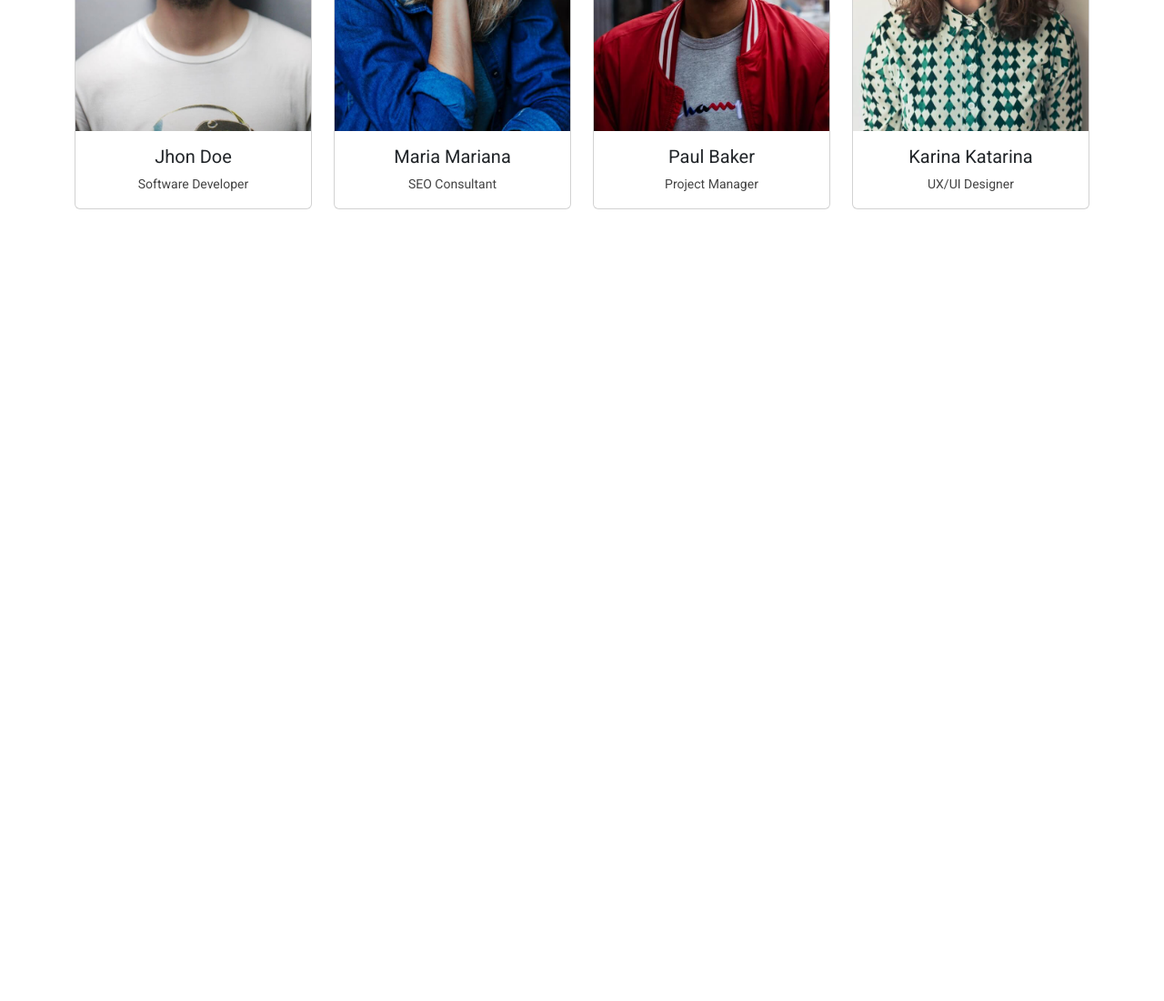
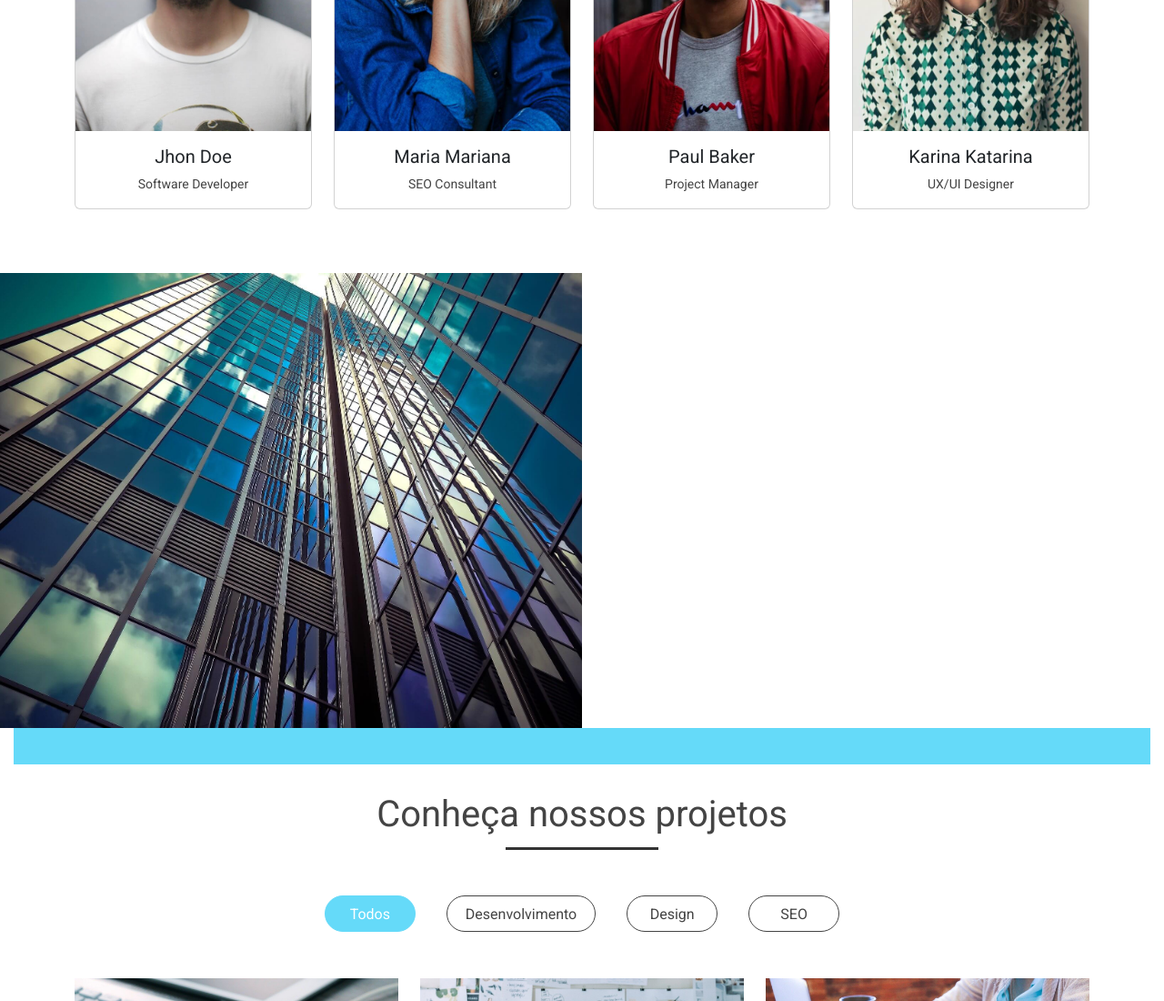
Before and after one commit to ojef1/hDC-Agency, a plain HTML site: page index.html in a window 1280 px wide. Shown: the part 2820-3920 px from the top of the page at 91% size. Before the commit the page ends 3120 px from the top, so only its background shows below. Drawn offline with nearby package versions, Linux system fonts and the light colour scheme; a script that the page names is missing; a web font is replaced by a local one.

Commit message:
seção projetos

```diff
--- a/css/styles.css
+++ b/css/styles.css
@@ -124,3 +124,61 @@ header, .navbar{background-color: #353d41;}
 
 /*Time*/
 .card-body{text-align: center;}
+
+/*Trabalhe conosco*/
+#aplly-area{height: 500px;}
+#aplly-area .container-fluid, #aplly-area .row{height: 100%;}
+#aplly-area .aplly-box{
+    text-align: center;
+    padding: 70px 50px;
+}
+#company-img{
+    background-image: url("../img/empresa.jpg");
+    background-size: cover;
+    height: 100%;
+}
+#pattern-img h4, #pattern-img p{color: #fff;}
+#pattern-img h4{
+    margin-top: 8%;
+    margin-bottom: 20px;
+    text-transform: uppercase;
+}
+#pattern-img p{margin-bottom: 20px;}
+#aplly-btn{
+    display: block;
+    height: auto;
+    width: 180px;
+    margin:auto;
+    margin-top: 30px;
+    background-color: transparent;
+    border-color: #fff;
+}
+#aplly-btn:hover{
+    border-color: #65daf9;
+    background-color: #65daf9;
+}
+
+/*Portfolio*/
+.project-box{margin-bottom: 30px;}
+#filter-btn-box{
+    margin-bottom: 50px;
+    text-align: center;
+}
+#portfolio-area, .filter-btn{
+    color: #444;
+    border: 1px solid #444;
+    background-color: transparent;
+    text-transform: none;
+    margin: 0 15px;
+    min-width: 100px;
+    width: auto;
+    height: 40px;
+    line-height: 40px;
+    padding: 0 20px;
+}
+#portfolio-area, .filter-btn.active, #portfolio-area, .filter-btn:hover{
+    color: #fff;
+    background-color: #65daf9;
+    border-color: #65daf9;
+
+}
--- a/index.html
+++ b/index.html
@@ -228,6 +228,55 @@
                     </div>
                 </div>
             </div>
+            <!--Trabalhe conosco-->
+            <div id="aplly-area">
+                <div class="container-fluid">
+                    <div class="row">
+                        <div class="col-md-6 aplly-box" id="company-img"></div>
+                        <div class="col-md-6 aplly-box" id="pattern-img">
+                            <h4>Gosta de desafios?</h4>
+                            <p>Temos várias posições abertas, entre elas: Software Enginner, UI/UX Designer, Project Manager e mais.</p>
+                            <p>Clique no botão abaixo e confira os benefícios e as posições em aberto.</p>
+                            <p>Aqui você terá a chance de trabalhar com as melhores tecnologias e os profissionais mais capacitados.</p>
+                            <a href="#" class="main-btn" id="aplly-btn">Saiba mais</a>
+                        </div>
+                    </div>
+                </div>
+            </div>
+            <!--Portfólio-->
+            <div id="portfolio-area">
+                <div class="container">
+                    <div class="row">
+                        <div class="col-md-12">
+                            <h3 class="main-title">Conheça nossos projetos</h3>
+                        </div>
+                        <div class="col-md-12" id="filter-btn-box">
+                            <button class="main-btn filter-btn active" id="all-btn">Todos</button>
+                            <button class="main-btn filter-btn " id="dev-btn">Desenvolvimento</button>
+                            <button class="main-btn filter-btn " id="dsg-btn">Design</button>
+                            <button class="main-btn filter-btn " id="seo-btn">SEO</button>
+                        </div>
+                        <div class="col-md-4 project-box dev">
+                            <img src="img/proj1.jpg" class="img-fluid" alt="Projeto 1">
+                        </div>
+                        <div class="col-md-4 project-box dsg">
+                            <img src="img/proj2.jpg" class="img-fluid" alt="Projeto 2">
+                        </div>
+                        <div class="col-md-4 project-box seo">
+                            <img src="img/proj3.jpg" class="img-fluid" alt="Projeto 3">
+                        </div>
+                        <div class="col-md-4 project-box dev">
+                            <img src="img/proj4.jpg" class="img-fluid" alt="Projeto 4">
+                        </div>
+                        <div class="col-md-4 project-box dsg">
+                            <img src="img/proj5.jpg" class="img-fluid" alt="Projeto 5">
+                        </div>
+                        <div class="col-md-4 project-box seo">
+                            <img src="img/proj6.jpg" class="img-fluid" alt="Projeto 6">
+                        </div>
+                    </div>
+                </div>
+            </div>
         </div>
     </main>
 
--- a/js/scripts.js
+++ b/js/scripts.js
@@ -98,8 +98,46 @@ $(document).ready(function(){
     setTimeout(function(){
 
         $('#data-area').parallax({imageSrc: 'img/cidadeparallax.png'})
+        $('#aplly-area').parallax({imageSrc: 'img/pattern.png'})
+
 
     }, 250)
 
 
+    //Filtro do portfolio
+
+    $('.filter-btn').on('click',function(){
+
+        let type = $(this).attr('id')
+        let boxes = $('.project-box')
+
+        $('.main-btn').removeClass('active')
+        $(this).addClass('active')
+
+        if(type==='dsg-btn'){
+            eachBoxes('dsg',boxes)
+        }else if(type==='dev-btn'){
+            eachBoxes('dev',boxes)
+        }else if(type==='seo-btn'){
+            eachBoxes('seo',boxes)
+        }else{
+            eachBoxes('all',boxes)
+        }
+
+    })
+
+    function eachBoxes(type, boxes){
+        if (type === 'all'){
+            $(boxes).fadeIn()
+        }else{
+            $(boxes).each(function(){
+                if(!$(this).hasClass(type)){
+                    $(this).fadeOut('slow')
+                }else{
+                    $(this).fadeIn()
+                }
+            })
+        }
+    }
+
 })
```
